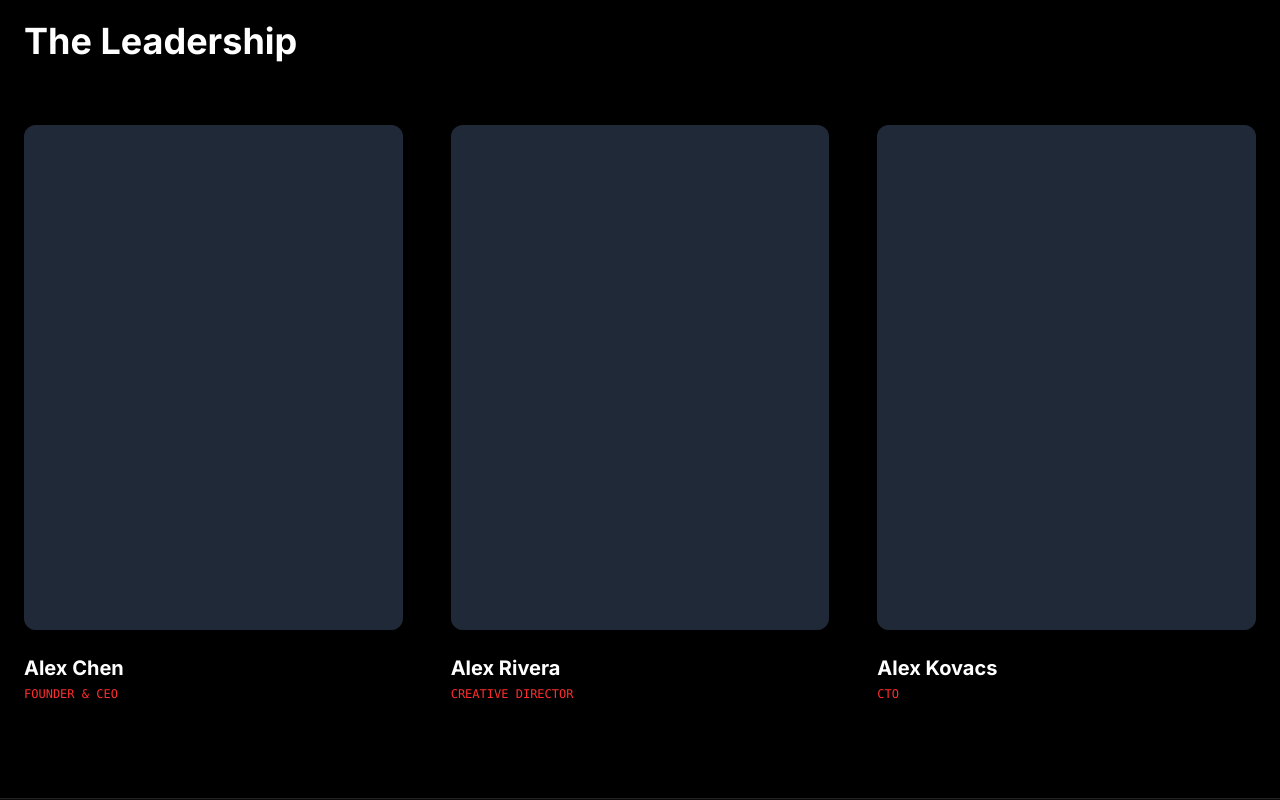
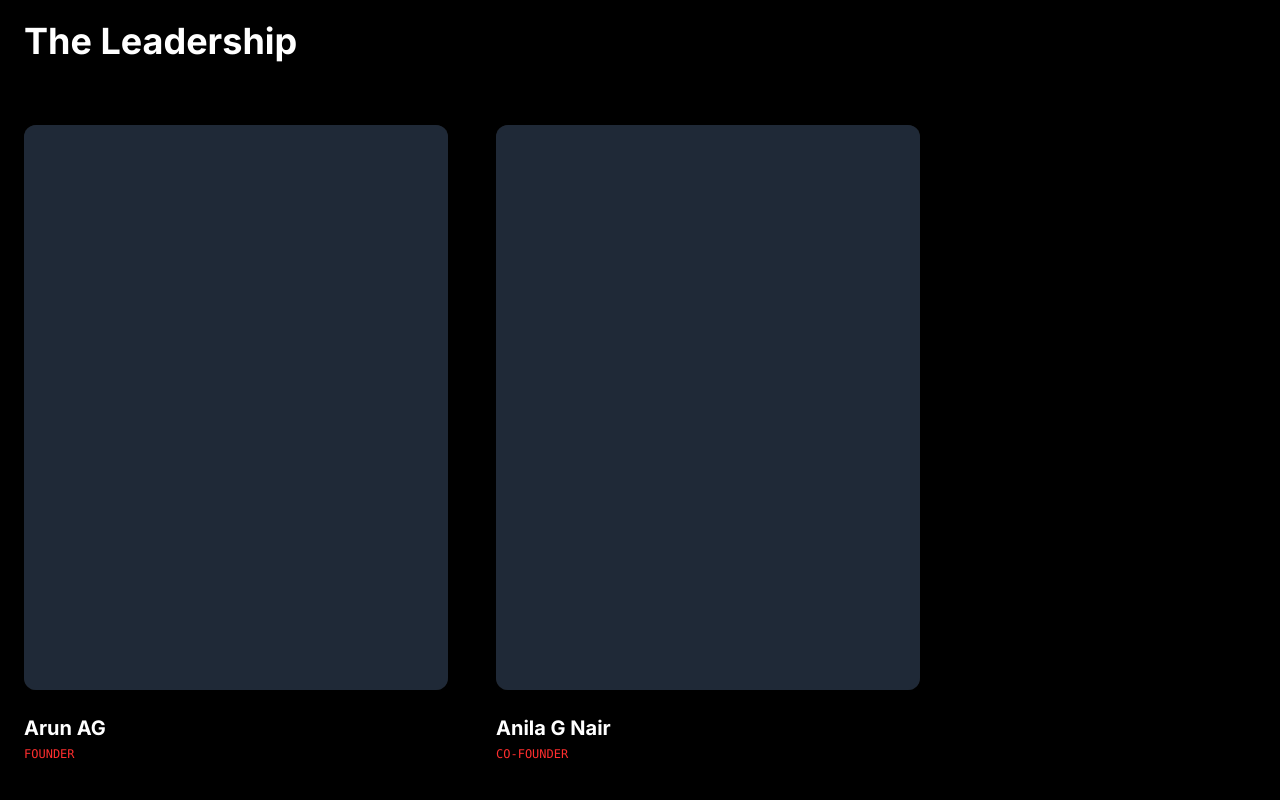
Before and after one commit to brainvare360-svg/brainvare, a React (Vite) app: page /about in a window 1280 px wide. Shown: the part 1240-2040 px from the top of the page. Built offline with nearby package versions, Linux system fonts and the light colour scheme; no server answers; the database is empty.

Commit message:
Update Leadership section with actual founders

```diff
--- a/src/pages/Agency.jsx
+++ b/src/pages/Agency.jsx
@@ -41,14 +41,17 @@ const Agency = () => {
                     className="border-t border-white/10 pt-24"
                 >
                     <h2 className="text-4xl font-bold mb-16">The Leadership</h2>
-                    <div className="grid grid-cols-1 md:grid-cols-3 gap-12">
-                        {[1, 2, 3].map((_, i) => (
+                    <div className="grid grid-cols-1 md:grid-cols-2 gap-12 max-w-4xl">
+                        {[
+                            { name: 'Arun AG', role: 'Founder' },
+                            { name: 'Anila G Nair', role: 'Co-founder' }
+                        ].map((person, i) => (
                             <div key={i} className="group">
                                 <div className="aspect-[3/4] bg-[#1a1a1a] rounded-xl mb-6 overflow-hidden relative">
                                     <div className="absolute inset-0 bg-gray-800 group-hover:scale-105 transition-transform duration-500" />
                                 </div>
-                                <h3 className="text-xl font-bold">Alex {['Chen', 'Rivera', 'Kovacs'][i]}</h3>
-                                <div className="text-brand-red font-mono text-xs uppercase mt-1">{['Founder & CEO', 'Creative Director', 'CTO'][i]}</div>
+                                <h3 className="text-xl font-bold">{person.name}</h3>
+                                <div className="text-brand-red font-mono text-xs uppercase mt-1">{person.role}</div>
                             </div>
                         ))}
                     </div>
```
